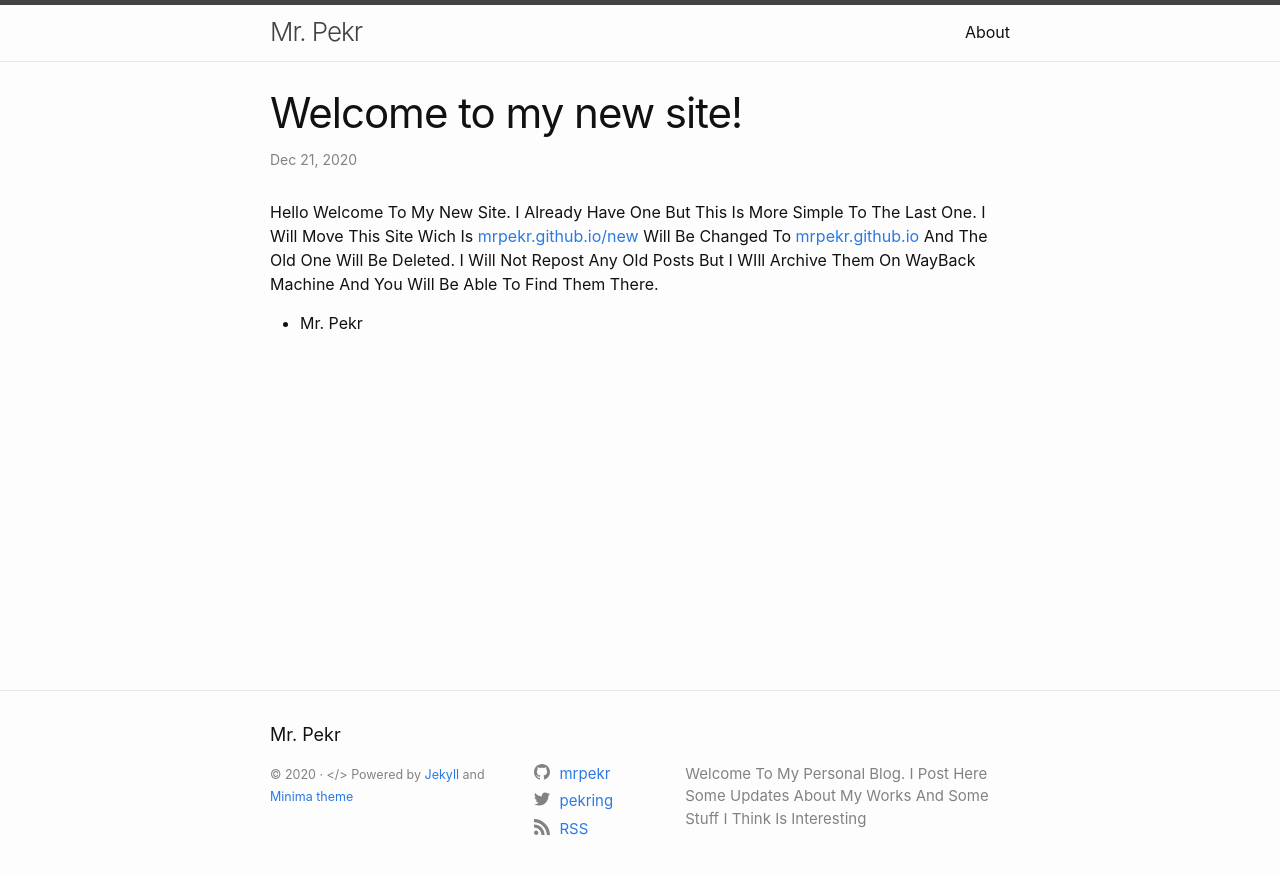
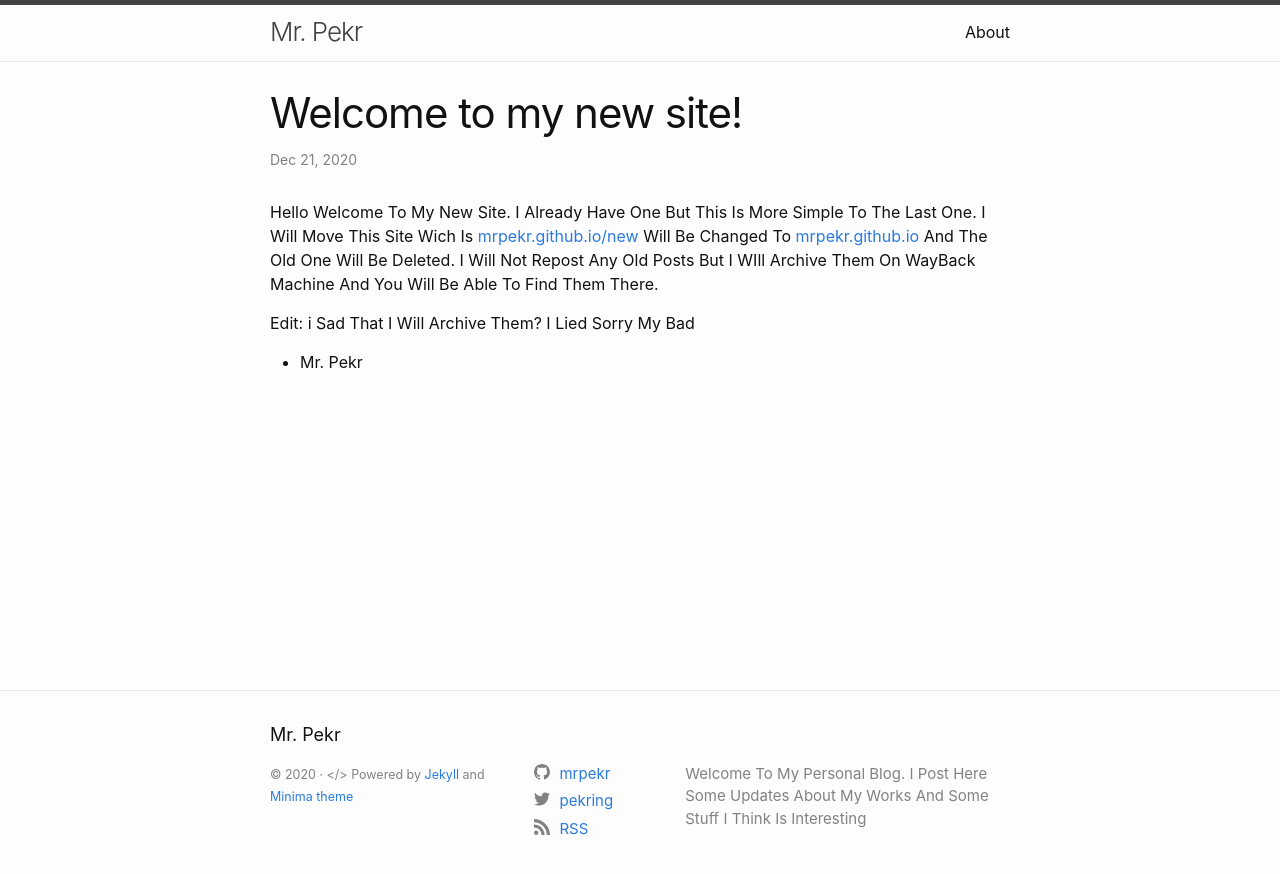
Before and after one commit to mrpekr/mrpekr.github.io, a Jekyll site: the page built from _posts/2020-12-21-welcome-to-new-site.markdown, in a window 1280 px wide. Shown: the top 874 px of the page. Built offline with Jekyll 4.4.1, drawn with Linux system fonts in a browser that asks for light colours.

Commit message:
Edited Post

```diff
--- a/Gemfile
+++ b/Gemfile
@@ -11,6 +11,7 @@ gem "jekyll", "~> 4.2.0"
 # This is the default theme for new Jekyll sites. You may change this to anything you like.
 gem "minima", "~> 2.5"
 gem "jekyll-remote-theme"
+gem "jekyll-seo-tag", github: "jekyll/jekyll-seo-tag"
 # If you want to use GitHub Pages, remove the "gem "jekyll"" above and
 # uncomment the line below. To upgrade, run `bundle update github-pages`.
 # gem "github-pages", group: :jekyll_plugins
--- a/_config.yml
+++ b/_config.yml
@@ -19,10 +19,11 @@
 # in the templates via {{ site.myvariable }}.
 
 title: Mr. Pekr
+tagline: My Blog
 #email: your-email@example.com
 description: >- # this means to ignore newlines until "baseurl:"
   Welcome To My Personal Blog. I Post Here Some Updates About My Works And Some Stuff I Think Is Interesting
-baseurl: "new" # the subpath of your site, e.g. /blog
+#baseurl: "new" # the subpath of your site, e.g. /blog
 url: "" # the base hostname & protocol for your site, e.g. http://example.com
 twitter_username: pekring
 github_username:  mrpekr
--- a/_posts/2020-12-21-welcome-to-new-site.markdown
+++ b/_posts/2020-12-21-welcome-to-new-site.markdown
@@ -6,6 +6,8 @@ categories: jekyll update
 ---
 Hello Welcome To My New Site. I Already Have One But This Is More Simple To The Last One. I Will Move This Site Wich Is [mrpekr.github.io/new][mrpekr/new] Will Be Changed To [mrpekr.github.io][mrpekr] And The Old One Will Be Deleted. I Will Not Repost Any Old Posts But I WIll Archive Them On WayBack Machine And You Will Be Able To Find Them There.
 
+Edit: i Sad That I Will Archive Them? I Lied Sorry My Bad
+
 - Mr. Pekr
 
 [mrpekr/new]: https://mrpekr.github.io/new
```
Also changed, not shown: Gemfile.lock.
